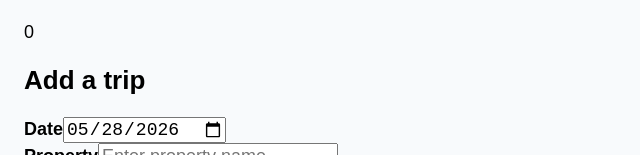
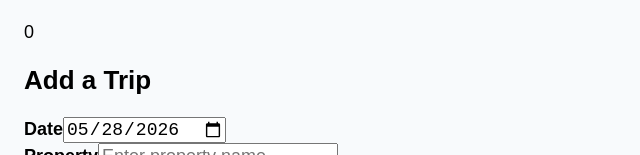
Before and after one commit to howmanymilestohome/airbnb-mileage-logger, a React (Vite) app: page / in a window 1280 px wide. Shown: the part 580-735 px from the top of the page, without its empty margins (0-640 px from the left). Built offline with nearby package versions, Linux system fonts and the light colour scheme.

Commit message:
Update App.jsx

```diff
--- a/src/App.jsx
+++ b/src/App.jsx
@@ -237,7 +237,7 @@ export default function AirbnbMileageLogger() {
         <div className="grid gap-6 lg:grid-cols-[420px_1fr]">
           <Card className="rounded-2xl shadow-sm">
             <CardContent className="p-5">
-              <h2 className="mb-4 text-xl font-semibold text-slate-900">Add a trip</h2>
+              <h2 className="mb-5 text-3xl font-bold text-slate-900">Add a Trip</h2>
 
               <form onSubmit={addEntry} className="space-y-4">
                 <div>
```
